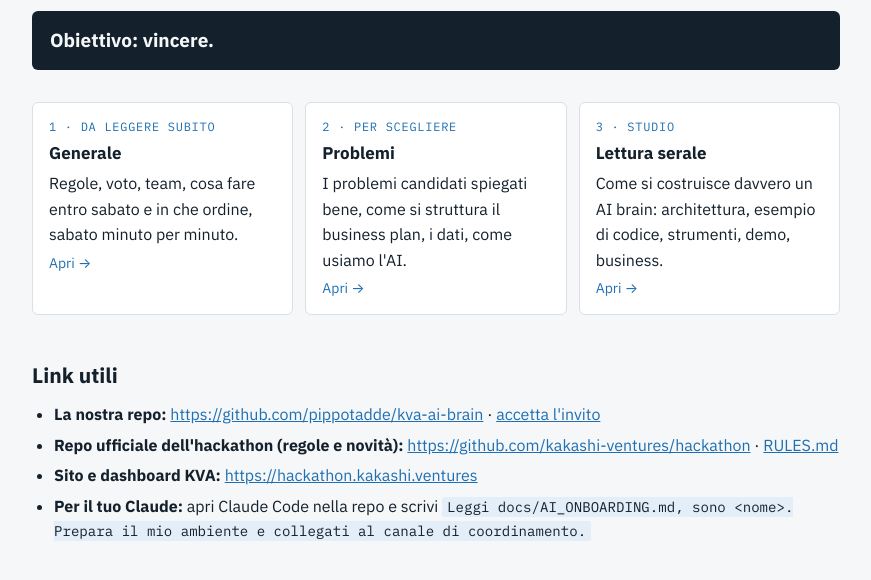
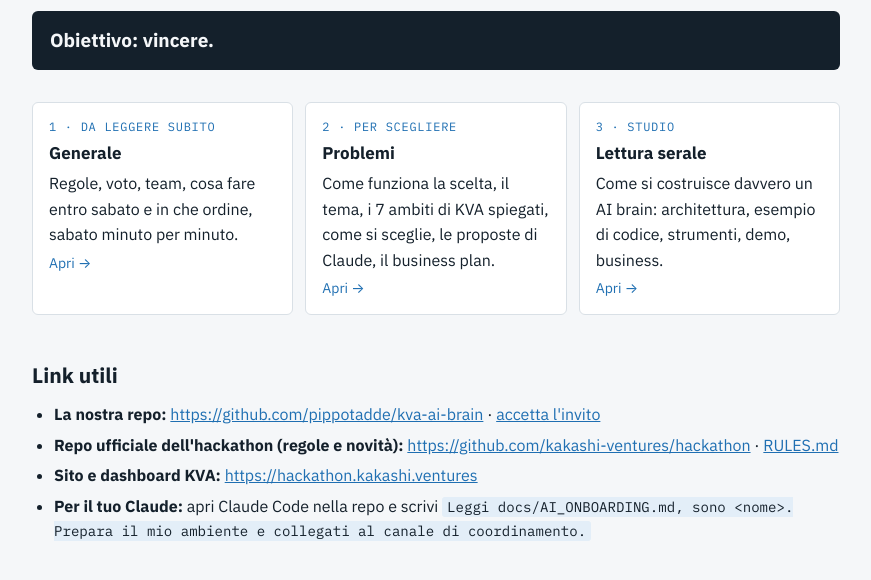
Before and after one commit to pippotadde/kva-ai-brain, a plain HTML site: page docs/site/index.html in a window 1280 px wide. Shown: the part 182-762 px from the top of the page, without its empty margins (204-1075 px from the left). Drawn offline with Linux system fonts and the light colour scheme.

Commit message:
Update hub card text for problems page
Co-Authored-By: Claude Opus 5.5 <noreply@anthropic.com>
Claude-Session: https://claude.ai/code/session_01NH2T1ZdPmaNXujbHRUn91G

```diff
--- a/docs/site/index.html
+++ b/docs/site/index.html
@@ -13,7 +13,7 @@
   <section>
     <div class="grid3">
       <a class="card" href="generale.html"><span class="role">1 · Da leggere subito</span><b>Generale</b><span>Regole, voto, team, cosa fare entro sabato e in che ordine, sabato minuto per minuto.</span><span class="go">Apri →</span></a>
-      <a class="card" href="problemi.html"><span class="role">2 · Per scegliere</span><b>Problemi</b><span>I problemi candidati spiegati bene, come si struttura il business plan, i dati, come usiamo l'AI.</span><span class="go">Apri →</span></a>
+      <a class="card" href="problemi.html"><span class="role">2 · Per scegliere</span><b>Problemi</b><span>Come funziona la scelta, il tema, i 7 ambiti di KVA spiegati, come si sceglie, le proposte di Claude, il business plan.</span><span class="go">Apri →</span></a>
       <a class="card" href="lettura.html"><span class="role">3 · Studio</span><b>Lettura serale</b><span>Come si costruisce davvero un AI brain: architettura, esempio di codice, strumenti, demo, business.</span><span class="go">Apri →</span></a>
     </div>
   </section>
```
